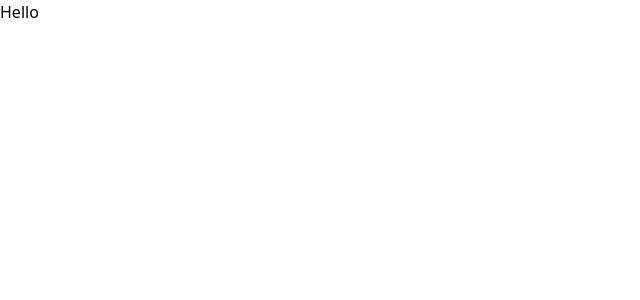
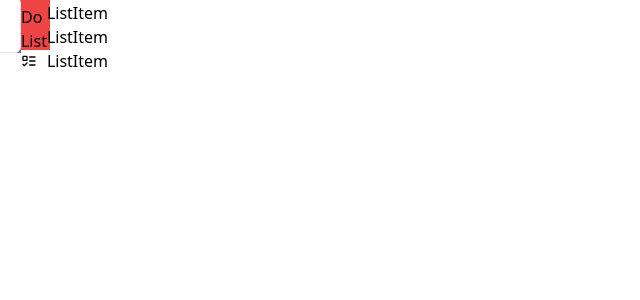
Before and after one commit to Surachotkit/assignment-todolist-frontend, a React (Vite) app: page / in a window 1280 px wide. Shown: the top 300 px of the page, without its empty margins (0-640 px from the left). Built offline with nearby package versions, Linux system fonts and the light colour scheme.

Commit message:
set up design for todolist

```diff
--- a/index.html
+++ b/index.html
@@ -2,7 +2,7 @@
 <html lang="en">
   <head>
     <meta charset="UTF-8" />
-    <link rel="icon" type="image/svg+xml" href="/vite.svg" />
+    <link rel="icon" type="image/svg+xml" href="/src/assets/todo.png" />
     <meta name="viewport" content="width=device-width, initial-scale=1.0" />
     <title>Todolist</title>
   </head>
--- a/package.json
+++ b/package.json
@@ -11,8 +11,10 @@
   },
   "dependencies": {
     "axios": "^1.6.2",
+    "dayjs": "^1.11.10",
     "react": "^18.2.0",
-    "react-dom": "^18.2.0"
+    "react-dom": "^18.2.0",
+    "react-icons": "^4.12.0"
   },
   "devDependencies": {
     "@types/react": "^18.2.43",
--- a/src/App.jsx
+++ b/src/App.jsx
@@ -1,10 +1,9 @@
+import ListForm from "./layout/ListForm"
 
 function App() {
 
   return (
-    <>
-      Hello
-    </>
+    <ListForm/>
   )
 }
 
--- /dev/null
+++ b/src/components/ListItem.jsx
@@ -0,0 +1,7 @@
+import React from 'react'
+
+export default function ListItem() {
+  return (
+    <div>ListItem</div>
+  )
+}
--- a/src/index.css
+++ b/src/index.css
@@ -1,3 +1,9 @@
 @tailwind base;
 @tailwind components;
 @tailwind utilities;
+
+body{
+    box-sizing: border-box;
+    padding: 0;
+    margin: 0;
+   }
--- /dev/null
+++ b/src/layout/ListForm.jsx
@@ -0,0 +1,28 @@
+import React from "react";
+import { LuListTodo } from "react-icons/lu";
+import SearchBar from "./SearchBar";
+import ListItem from "../components/ListItem";
+
+export default function ListForm() {
+  return (
+    <div className="flex justify-center items-center h-[50px] w-[50px] bg-red-500">
+      {/* header */}
+      <div className="flex bg-gray-500">
+        <span>Time</span>
+        <SearchBar />
+      </div>
+      {/* topic */}
+      <div>
+        <span>To Do List</span>
+        <LuListTodo />
+      </div>
+      {/* item */}
+      <div>
+        <span>date</span>
+        <ListItem />
+        <ListItem />
+        <ListItem />
+      </div>
+    </div>
+  );
+}
--- /dev/null
+++ b/src/layout/SearchBar.jsx
@@ -0,0 +1,19 @@
+import React from 'react'
+
+export default function SearchBar() {
+  return (
+    <div className="flex">
+      <div className="flex relative ">
+        <div className="flex items-center">
+          {/* <img src={find} alt="find" className="flex absolute left-1 top-1 h-6 w-6 " /> */}
+        </div>
+
+        <input
+          type="text"
+          className="flex justify-center items-center w-full h-full border py-4  pl-10 rounded-md "
+          placeholder="Search ..."
+        ></input>
+      </div>
+    </div>
+  );
+}
```
Also changed, not shown: src/assets/todo.png (added), 1 other file (tests, documents, lock files or other folders).
